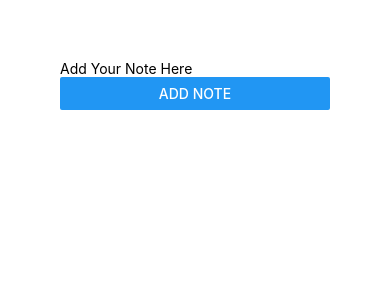
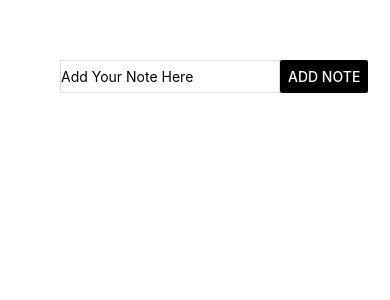
Before and after one commit to Euler-JS/react-native-course, a React Native app: screen / in a window 390 px wide. Shown: the top 300 px of the page. Built offline with nearby package versions, Linux system fonts and the light colour scheme.

Commit message:
atribuindo estilo ao input e botao

```diff
--- a/App.js
+++ b/App.js
@@ -13,9 +13,9 @@
       padding: 60
     }}>
       {/* to render input along with button */}
-      <View>
-        <TextInput placeholder="Add Your Note Here"></TextInput>
-        <Button title="Add Note"/>
+      <View style={styles.inputContainer}>
+        <TextInput style={styles.input} placeholder="Add Your Note Here"></TextInput>
+        <Button color={'#000'} title="Add Note"/>
       </View>
       {/* to render input along with button */}
       {/* to tender all notes that we created */}
@@ -28,5 +28,13 @@
 }
 
 const styles = StyleSheet.create({
+  inputContainer : {
+    flexDirection: 'row'
+  },
+  input : {
+    borderWidth: 1,
+    borderColor: '#ddd',
+    flex: 1
+  }
 
 })
```
